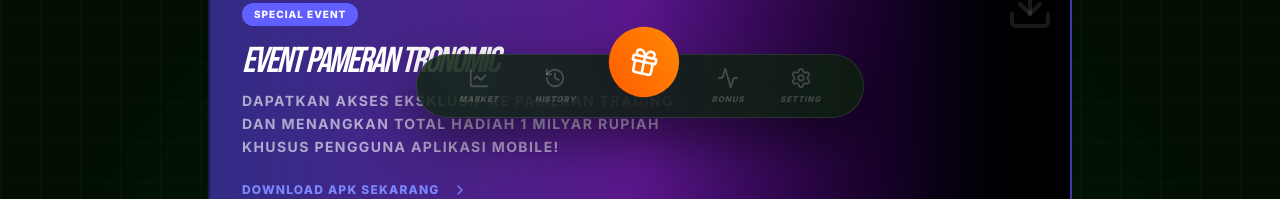
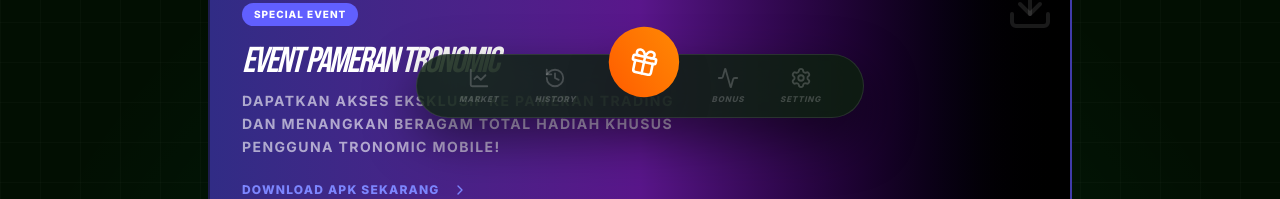
Before and after one commit to kusumaletterformee-tech/Websit, a React (Vite) app: page / in a window 1280 px wide. Shown: the part 658-857 px from the top of the page. Built offline with nearby package versions, Linux system fonts and the light colour scheme.

Commit message:
feat: Update event prize messaging
Adjusted the description for the "EVENT PAMERAN TRONOMIC" to be more general regarding the prize pool, from "total hadiah 1 Milyar Rupiah" to "beragam total hadiah". This provides more flexibility for future prize announcements.

```diff
--- a/src/App.tsx
+++ b/src/App.tsx
@@ -344,7 +344,7 @@
                    <span className="bg-indigo-500 text-white text-[10px] font-black px-3 py-1 rounded-full uppercase tracking-widest mb-4 inline-block">Special Event</span>
                    <h2 className="text-4xl font-display text-white uppercase italic tracking-tighter mb-2">EVENT PAMERAN TRONOMIC</h2>
                    <p className="text-white/60 text-sm font-bold uppercase tracking-widest leading-relaxed max-w-md">
-                     Dapatkan akses eksklusif ke pameran trading dan menangkan total hadiah 1 Milyar Rupiah khusus pengguna Aplikasi Mobile!
+                     Dapatkan akses eksklusif ke pameran trading dan menangkan beragam total hadiah khusus pengguna Tronomic Mobile!
                    </p>
                    <div className="mt-6 flex items-center gap-3 text-indigo-400 font-black uppercase tracking-widest text-xs">
                       DOWNLOAD APK SEKARANG <ChevronRight size={16} />
```
